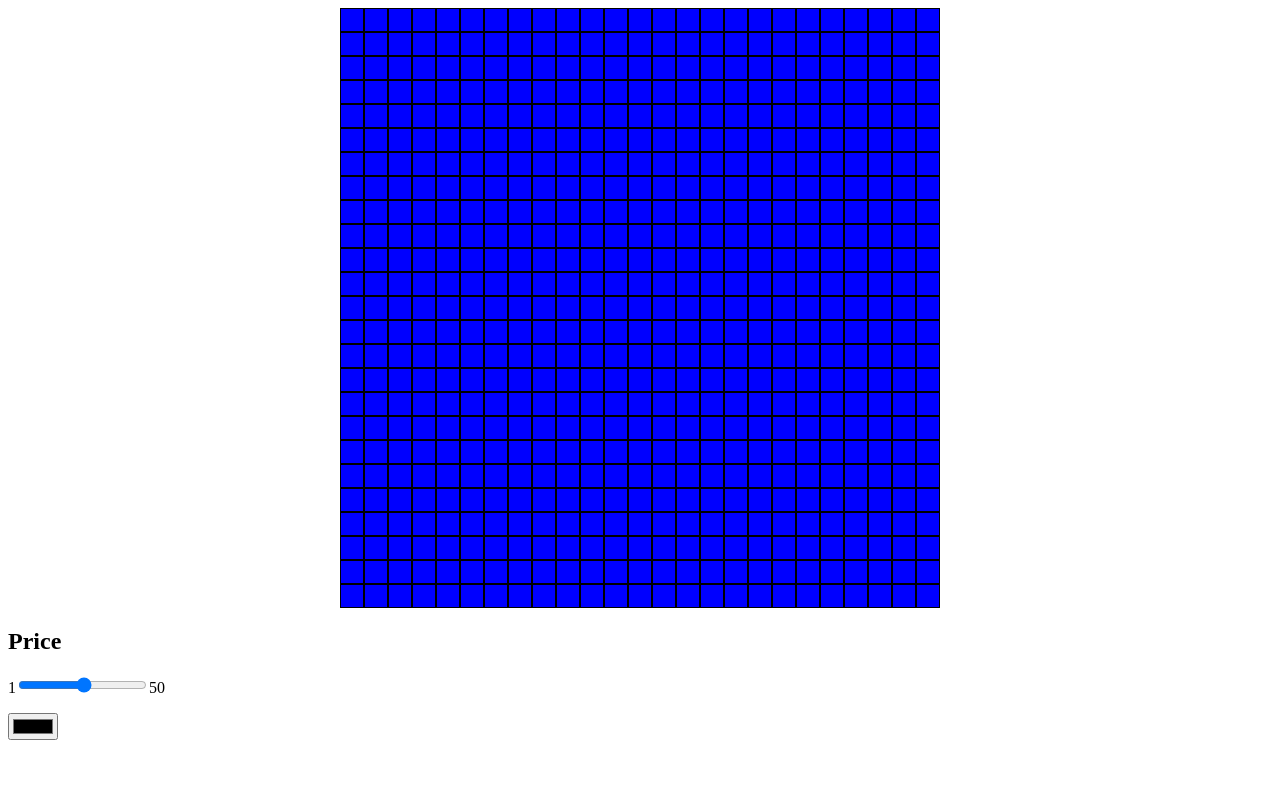
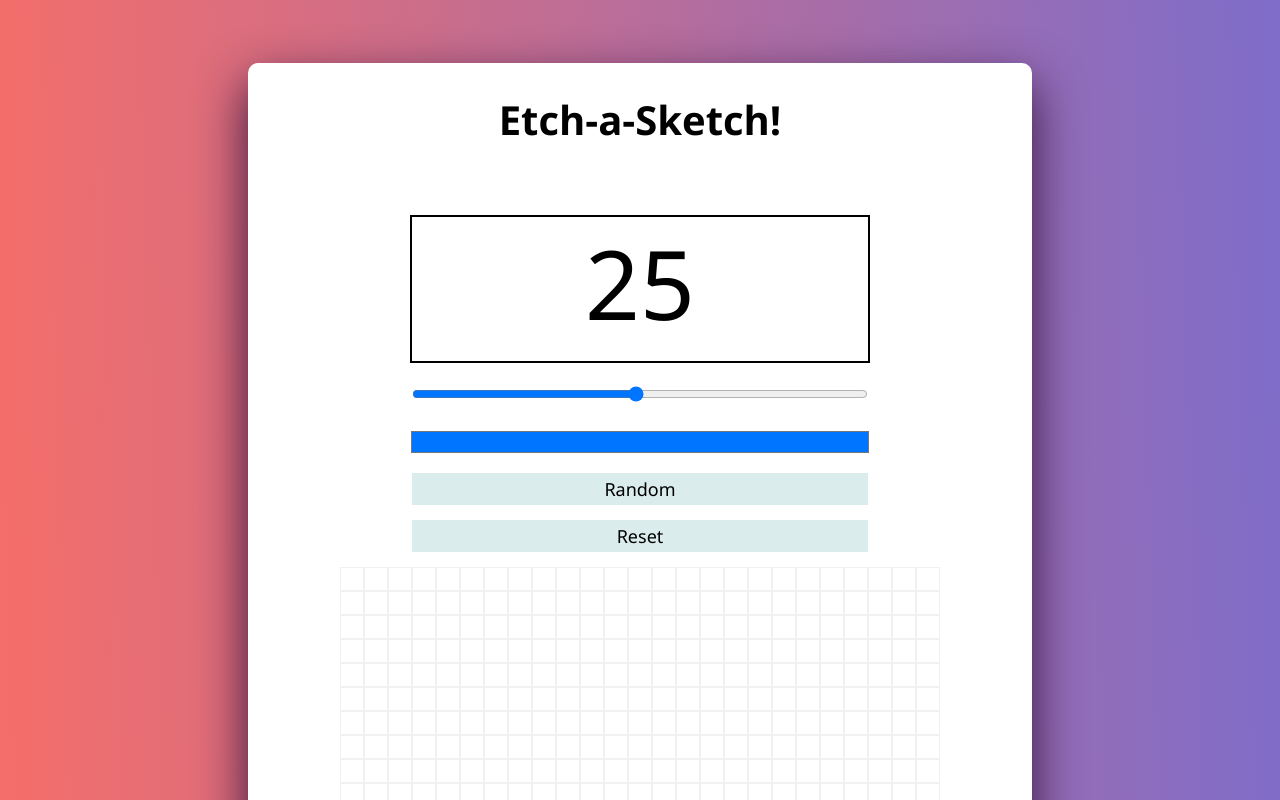
Before and after one commit to p21z/etchASketch, a plain HTML site: page index.html in a window 1280 px wide. Shown: the top 800 px of the page. Drawn offline with Linux system fonts and the light colour scheme.

Commit message:
MVP version

```diff
--- a/app.js
+++ b/app.js
@@ -1,7 +1,10 @@
 const container = document.querySelector('#contain');
 
-let p = document.getElementById("price"),
-    res = document.getElementById("result");
+let p = document.getElementById("pick"),
+    res = document.getElementById("result"),
+    stopRandomColor = 0;
+
+res.innerHTML = p.value;
 
 window.addEventListener('load', function(){
     iterationCount = 25;
@@ -33,7 +36,7 @@ newGrid = () => {
 }
 
 p.addEventListener("input", function() {
-    res.innerHTML = p.value;
+    res.innerHTML =  p.value;
     iterationCount = p.value;
     erase();
 
@@ -47,29 +50,37 @@ colorPick = document.querySelector('#colorPick');
 
 colorPick.addEventListener('input', () => {
     console.log(colorPick.value);
+    stopRandomColor = 1;
+
 })
 
+// enable randomizing button
+ randomButton = document.querySelector("#randomButton");
+ randomButton.addEventListener('click', () => {
+     stopRandomColor = 0;
+ })
+
 // random hex every hover event
-
 boxCount = () => {
-
     boxItems = document.querySelectorAll(".item");
     boxItems.forEach( item => {
             item.addEventListener('mouseenter', () => {
-                item.style.backgroundColor = "#fff";
+                if (stopRandomColor == 1){
+                    item.style.backgroundColor=colorPick.value;
+                    item.style.border = colorPick.value;
+                } else {
+                randomColor = (Math.random()*0xFFFFFF<<0).toString(16);
+                item.style.backgroundColor = "#"+randomColor;
+                item.style.border = colorPick.value;
+                }
+
             })
         }
-
     )
-
 }
 
-
 // random hex code every N seconds
-
 let colorRand = () => {
-
-    // randomColor = Math.floor(Math.random()*16777215).toString(16);
     randomColor = (Math.random()*0xFFFFFF<<0).toString(16);
     zeroes=""
     // randomColor = "989a1"
@@ -82,5 +93,21 @@ let colorRand = () => {
     }
     console.log(randomColor, " ", randomColor.length)
 }
-// colorRand();
-// setInterval(colorRand, 500);
+
+// reset size and bg-color STOPPED HERE!!!!!!!!
+resetButton=document.querySelector("#resetButton");
+resetButton.addEventListener('click', () => {
+    erase();
+    p.value=25;
+    iterationCount = p.value;
+    res.innerHTML = p.value;
+    boxItems = document.querySelectorAll(".item");
+    boxItems.forEach( item => {
+        item.style.backgroundColor=colorPick.value;
+        item.style.border = colorPick.value;
+    });
+    colorPick.value="#0075ff";
+    populate();
+    newGrid();
+    boxCount();
+})
--- a/index.html
+++ b/index.html
@@ -5,45 +5,28 @@
     <meta http-equiv="X-UA-Compatible" content="IE=edge">
     <meta name="viewport" content="width=device-width, initial-scale=1.0">
     <link rel="stylesheet" href="style.css">
-    <title>Document</title>
+    <title>Etch-a-Sketch!</title>
 </head>
 <body>
+    <div class="content">
+        <div class="controls content-child">
+            <div style="margin-top: 1em">
+                <div class="title">Etch-a-Sketch!</div>
+                <p id="result"></p>
+                <input id="pick" type="range" min="1" max="50" value="25" step="" />
+            </div>
 
-    <div class="container" id="contain">
-        <!-- <div class="item"></div>
-        <div class="item"></div>
-        <div class="item"></div>
-        <div class="item"></div>
-        <div class="item"></div>
-        <div class="item"></div>
-        <div class="item"></div>
-        <div class="item"></div>
-        <div class="item"></div>
-        <div class="item"></div>
-        <div class="item"></div>
-        <div class="item"></div>
-        <div class="item"></div>
-        <div class="item"></div>
-        <div class="item"></div>
-        <div class="item"></div>
-        <div class="item"></div>
-        <div class="item"></div>
-        <div class="item"></div>
-        <div class="item"></div>
-        <div class="item"></div>
-        <div class="item"></div>
-        <div class="item"></div>
-        <div class="item"></div>
-        <div class="item"></div> -->
+            <input type="color" id="colorPick" value="#0075ff">
+
+            <input type="button" id="randomButton" value="Random">
+            <input type="button" id="resetButton" value="Reset">
+        </div>
+        <div class="container content-child" id="contain">
+        </div>
     </div>
 
-<div style="margin-top: 1em">
-    <h2>Price</h2>
-    1<input id="price" type="range" min="1" max="50" value="" step="" />50
-</div>
 
-<p id="result"></p>
-<input type="color" id="colorPick">
+
 
 
 </body>
--- a/style.css
+++ b/style.css
@@ -1,3 +1,9 @@
+body{
+    height: 100vh;
+    font-family: 'Segoe UI', Tahoma, Geneva, Verdana, sans-serif;
+    background: linear-gradient(88deg,#f56e69 0%, #7e6dca 100%) no-repeat;
+}
+
 .container {
     margin: 0 auto;
     width: 600px;
@@ -6,12 +12,77 @@
     display: grid;
     grid-template-columns: repeat(5, 1fr);
     grid-template-rows: repeat(5, 1fr);
+
 }
 
-
+.controls {
+    flex-grow: 1;
+    text-align: center;
+}
 
 .container > div {
-    background-color: blue;
-    border: black 1px solid;
+    background-color: rgb(255, 255, 255);
+    border: rgb(241, 241, 241) 1px solid;
     padding: -1px;
 }
+
+.content {
+    width: 60%;
+    margin: 5% auto;
+    display: flex;
+    flex-wrap: wrap;
+    justify-content: flex-end;
+    border: bla 2px solid;
+    border-radius: 10px;
+    padding: 1vw;
+    background-color: rgb(255, 255, 255);
+    box-shadow: 0px 20px 50px rgb(51, 18, 61);
+}
+
+#pick {
+    width: 60%;
+}
+
+input {
+    font-family: 'Segoe UI';
+    display: block;
+    margin: 2% auto;
+    width: 60%;
+    height: 4vh;
+    background-color: rgb(219, 236, 236);
+    border: 0;
+    font-size: large;
+}
+
+input:hover {
+    filter: brightness(95%);
+}
+
+input[type="color"]{
+    width: 61.5%;
+    background-color: transparent;
+    border-radius: 3px;
+    border: rgb(58, 58, 58) 0px solid;
+  }
+
+p {
+    margin: 0 auto;
+    font-size: 12vh;
+    font-weight: 500;
+    border: black 2px solid;
+    width: 60%;
+    min-height: 18vh;
+    text-align: center;
+}
+
+sup {
+    font-size: 2vh;
+    margin-top: -400px;
+
+}
+
+.title {
+    font-size: 5vh;
+    font-weight: bold;
+    margin-bottom: 9%;
+}
```
